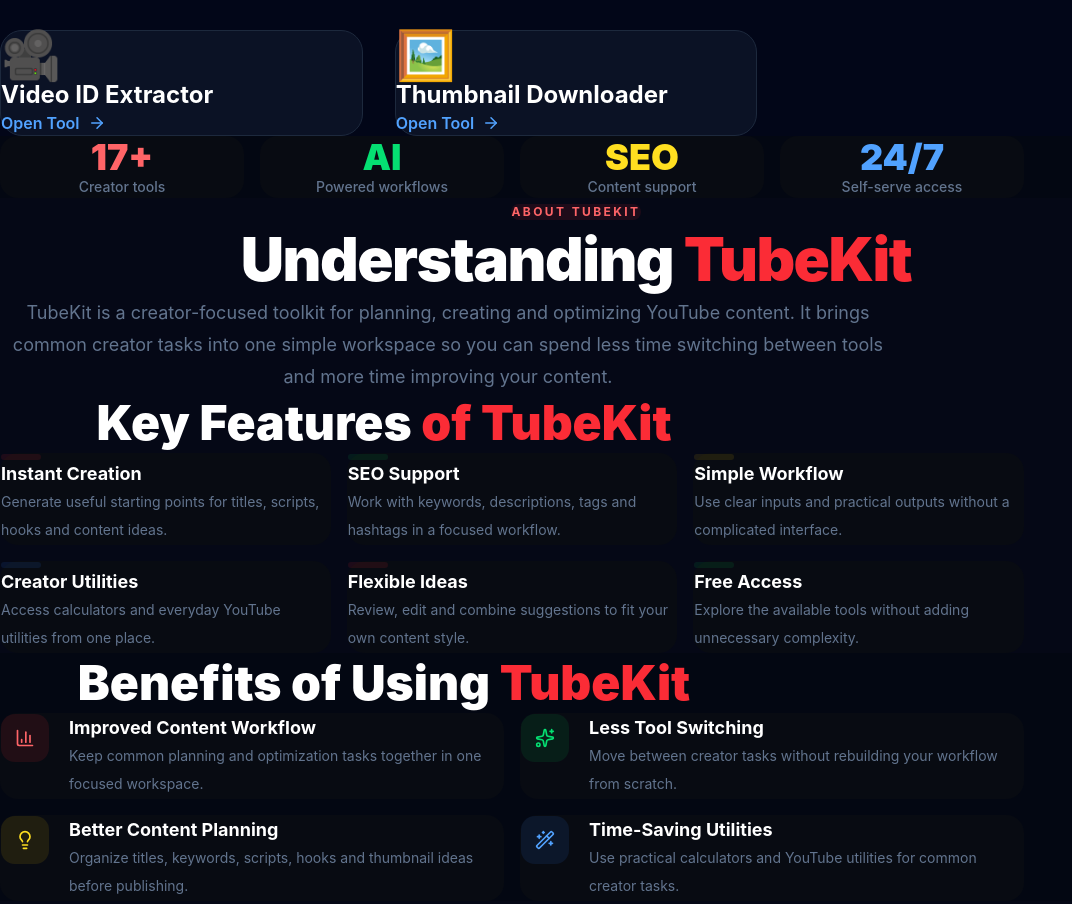
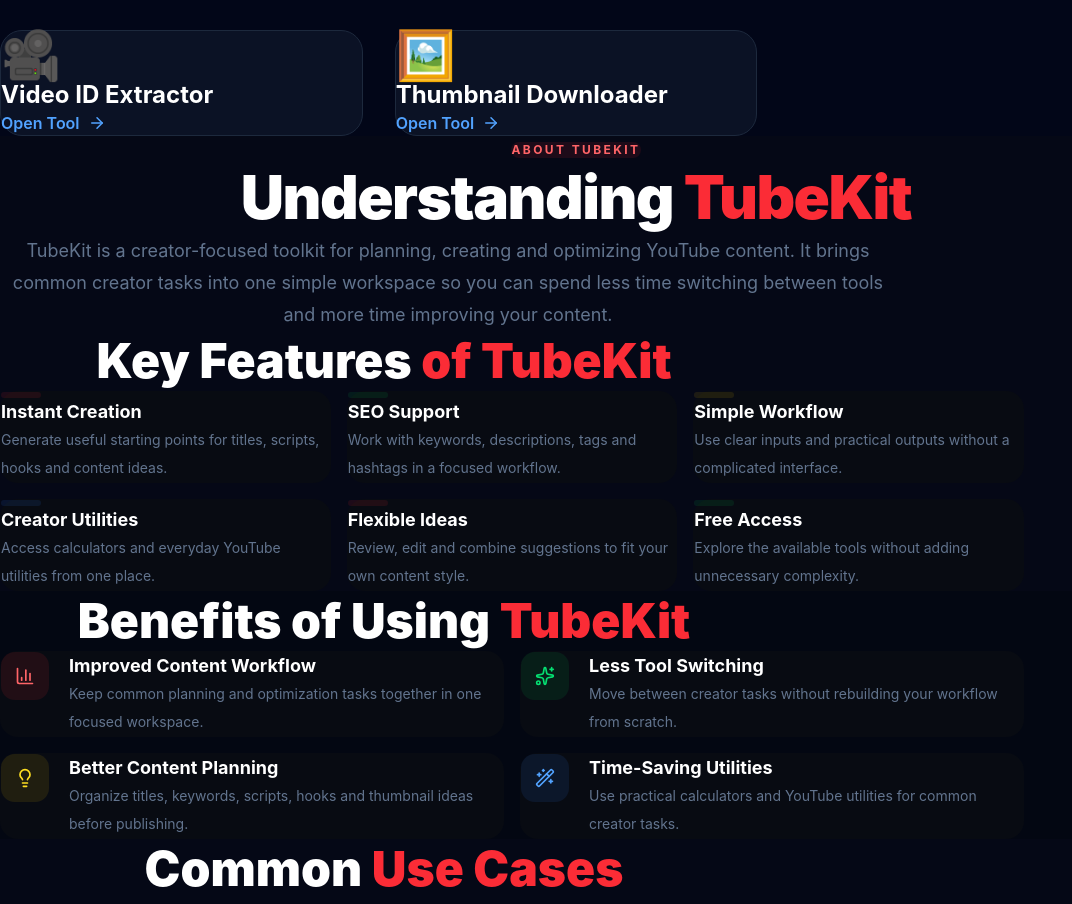
Before and after one commit to prateek4322/TubeKit-v2, a React (Vite) app in the folder client/: page / in a window 1280 px wide. Shown: the part 2020-2924 px from the top of the page, without its empty margins (0-1072 px from the left). Built offline with nearby package versions, Linux system fonts and the light colour scheme; no server answers.

Commit message:
Update Home.jsx

```diff
--- a/client/src/pages/Home.jsx
+++ b/client/src/pages/Home.jsx
@@ -397,33 +397,7 @@
         </div>
       </section>
 
-      {/* STATS */}
-      <section className="bg-[#030712] px-4 py-12 sm:px-6 sm:py-16 lg:px-8">
-        <div className="mx-auto grid max-w-5xl grid-cols-2 gap-3 sm:gap-4 lg:grid-cols-4">
-          {[
-            ["17+", "Creator tools", "red"],
-            ["AI", "Powered workflows", "green"],
-            ["SEO", "Content support", "yellow"],
-            ["24/7", "Self-serve access", "blue"],
-          ].map(([value, label, color]) => {
-            const s = rgby[color];
 
-            return (
-              <div
-                key={label}
-                className="rounded-2xl border border-transparent bg-[#080b12] px-4 py-6 text-center transition duration-300 hover:-translate-y-0.5 hover:bg-[#0b0f18]"
-              >
-                <div className={`text-3xl font-black sm:text-4xl ${s.text}`}>
-                  {value}
-                </div>
-                <div className="mt-2 text-xs font-medium text-slate-500 sm:text-sm">
-                  {label}
-                </div>
-              </div>
-            );
-          })}
-        </div>
-      </section>
 
       {/* ABOUT */}
       <section className="bg-[#050816] px-4 py-24 sm:px-6 sm:py-28 lg:px-8">
```
